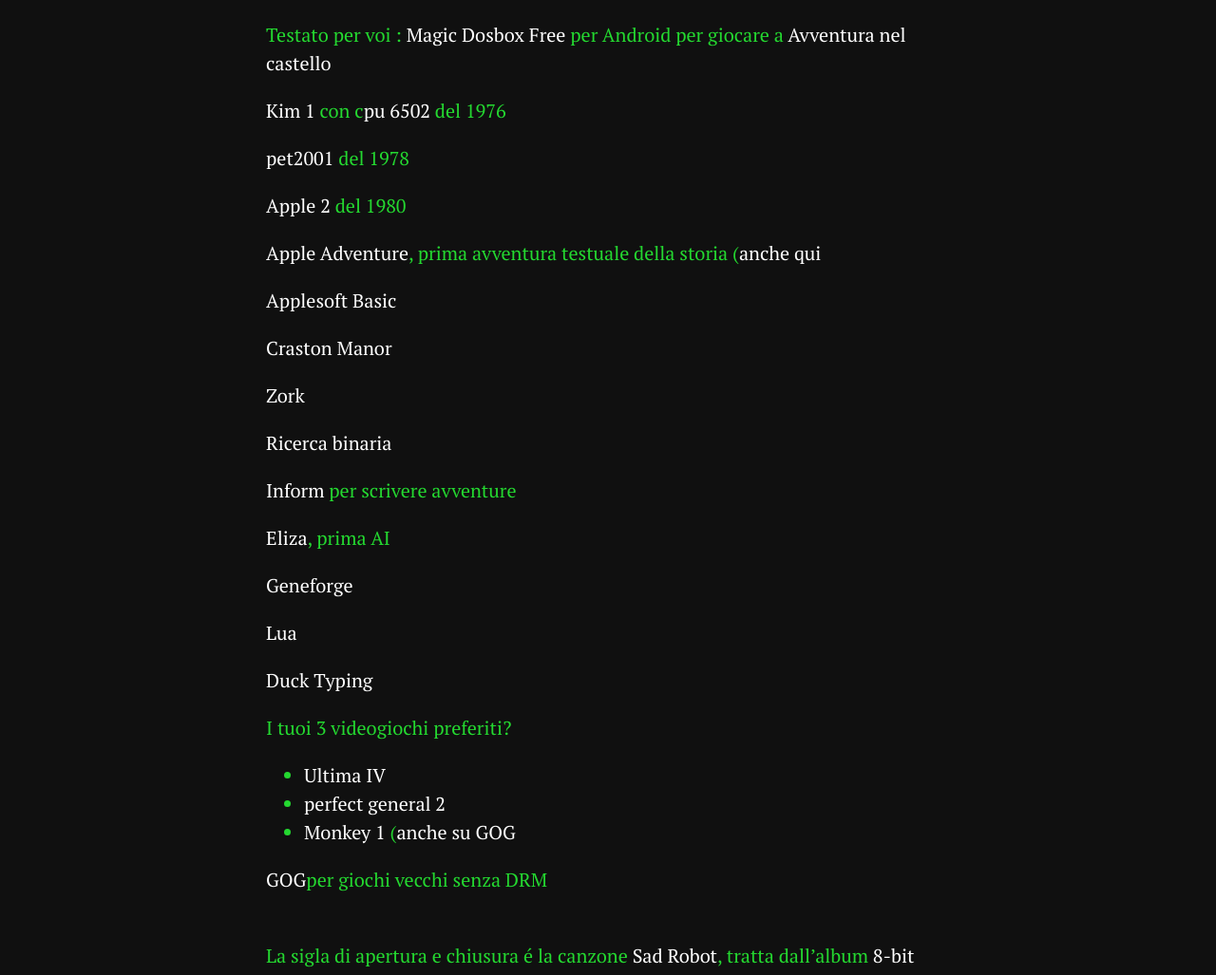
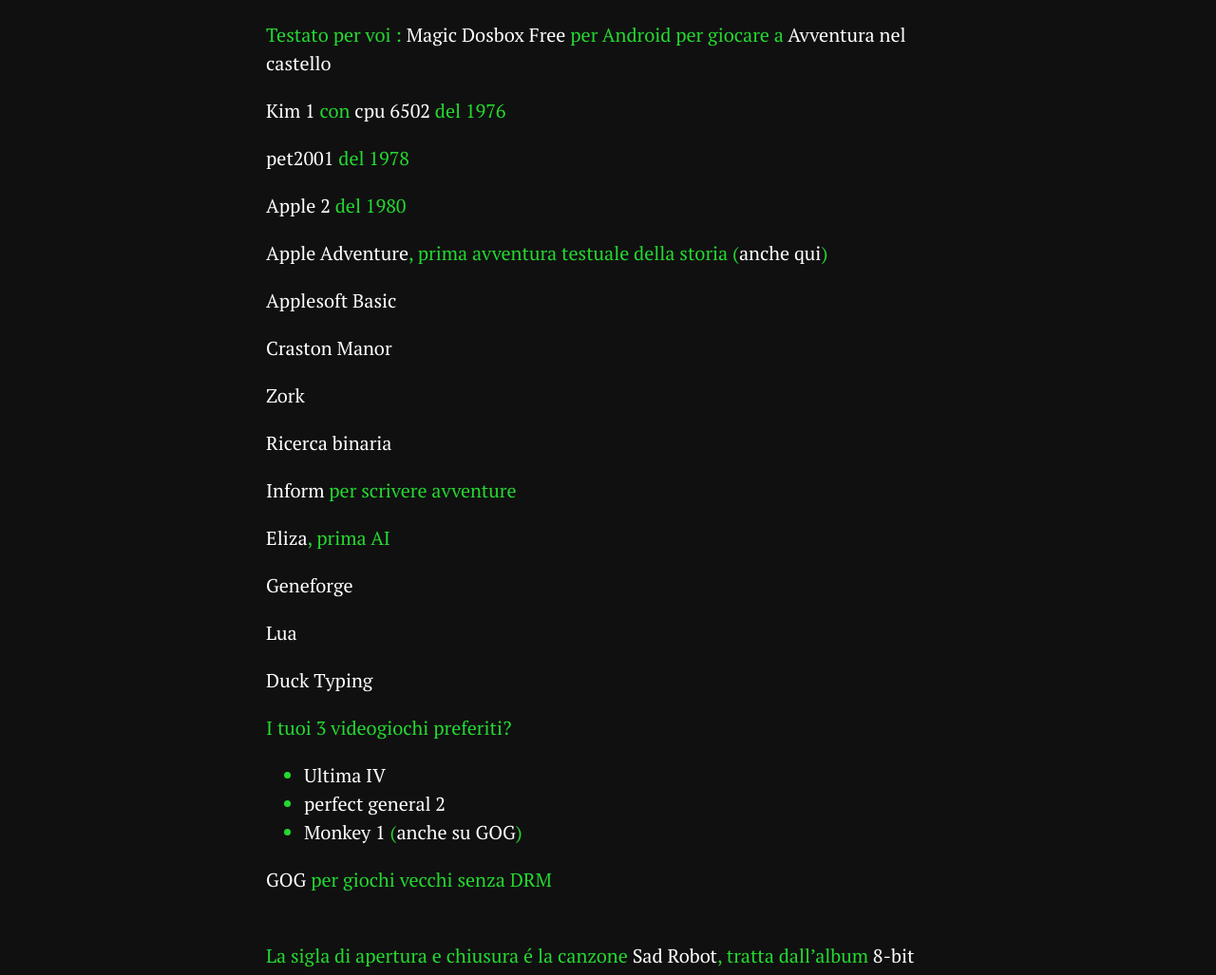
Before and after one commit to geekcookies/geekcookies.github.io, a Jekyll site: the page built from _posts/2016-03-07-episodio-17.md, in a window 1280 px wide. Shown: the part 440-1467 px from the top of the page at 95% size. Built offline with Jekyll 4.4.1, drawn with Linux system fonts in a browser that asks for light colours; nearby versions of some CDN libraries; comment, search, counter and statistics services are not loaded.

Commit message:
Update 2016-03-07-episodio-17.md

```diff
--- a/_posts/2016-03-07-episodio-17.md
+++ b/_posts/2016-03-07-episodio-17.md
@@ -22,13 +22,13 @@
 
 Testato per voi : [Magic Dosbox Free](https://play.google.com/store/apps/details?id%3Dbruenor.magicbox.free%26hl%3Den&sa=D&ust=1457380055992000&usg=AFQjCNERn0pS5zcSr-lbfUDTAFudURn_Hg) per Android per giocare a [Avventura nel castello](http://www.erix.it/avventure.html%23cast)
 
-[Kim 1](https://it.wikipedia.org/wiki/MOS_KIM-1&sa=D&ust=1457380055993000&usg=AFQjCNFLK_18C6kwZq2pYfYmpmkfxuRlGw) con c[pu 6502](https://it.wikipedia.org/wiki/MOS_6502) del 1976
+[Kim 1](https://en.wikipedia.org/wiki/KIM-1) con [cpu 6502](https://it.wikipedia.org/wiki/MOS_6502) del 1976
 
 [pet2001](https://it.wikipedia.org/wiki/Commodore_PET) del 1978
 
 [Apple 2](https://it.wikipedia.org/wiki/Apple_II) del 1980
 
-[Apple Adventure](http://inform-fiction.org/manual/html/s45.html&sa=D&ust=1457380055995000&usg=AFQjCNF20pua3PhEAJAFZgBlHq70PgxOOA), prima avventura testuale della storia ([anche qui](http://www.erix.it/retro/storia_cast.html)
+[Apple Adventure](http://inform-fiction.org/manual/html/s45.html&sa=D&ust=1457380055995000&usg=AFQjCNF20pua3PhEAJAFZgBlHq70PgxOOA), prima avventura testuale della storia ([anche qui](http://www.erix.it/retro/storia_cast.html))
 
 [Applesoft Basic](https://it.wikipedia.org/wiki/Applesoft_BASIC)
 
@@ -50,8 +50,8 @@
 
 I tuoi 3 videogiochi preferiti?
 
--   [U](https://it.wikipedia.org/wiki/Ultima_IV&sa=D&ust=1457380056002000&usg=AFQjCNGk-zDgbKQlpxsiW6vlVQt5B0acCw)[ltima IV](https://it.wikipedia.org/wiki/Ultima_IV)
+-   [Ultima IV](https://it.wikipedia.org/wiki/Ultima_IV)
 -   [perfect general 2](http://www.theisozone.com/downloads/pc/dos-games/perfect-general-2-the-dosbox/)
--   [Monkey 1](https://it.wikipedia.org/wiki/The_Secret_of_Monkey_Island&sa=D&ust=1457380056005000&usg=AFQjCNEiIUw7bxYfHXL8xlftvUkhGLkxDA) ([anche su GOG](http://www.gog.com/game/the_secret_of_monkey_island_special_edition)
+-   [Monkey 1](https://it.wikipedia.org/wiki/The_Secret_of_Monkey_Island&sa=D&ust=1457380056005000&usg=AFQjCNEiIUw7bxYfHXL8xlftvUkhGLkxDA) ([anche su GOG](http://www.gog.com/game/the_secret_of_monkey_island_special_edition))
 
-[GOG](http://www.gog.com/)per giochi vecchi senza DRM
+[GOG](http://www.gog.com/) per giochi vecchi senza DRM
```
